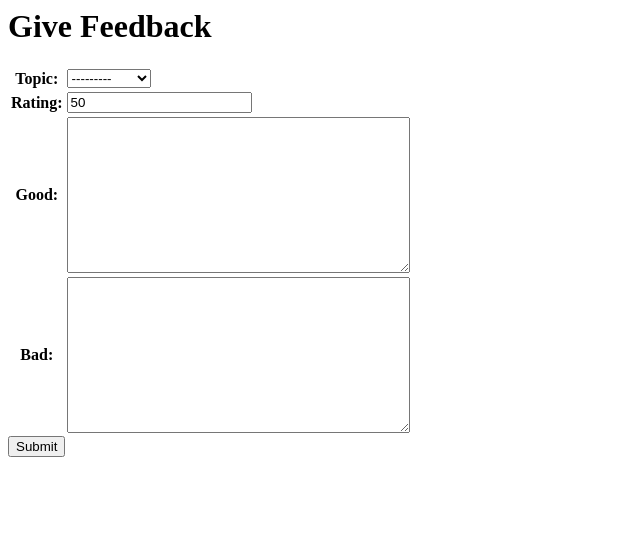
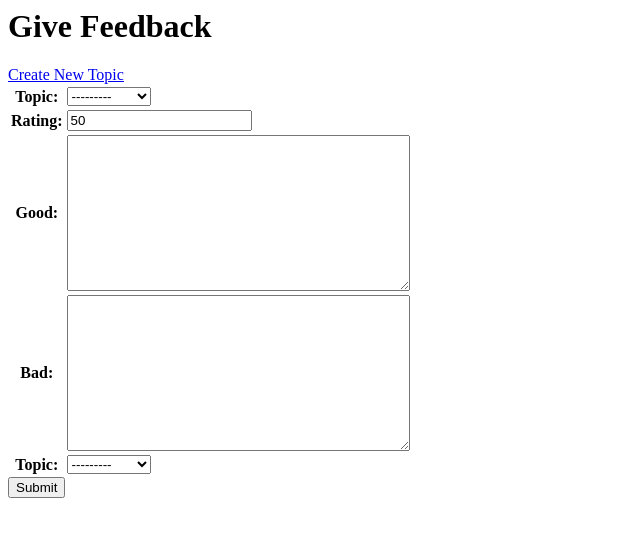
Before and after one commit to hamk-webdev-intip22x6/palautekooderit-project, a Django app: page /feedback/ in a window 1280 px wide. Shown: the top 537 px of the page, without its empty margins (0-640 px from the left). Run offline with Django 4.2, Linux system fonts and the light colour scheme; data comes from the database, SQL or seed files in the repository; both versions use the stored data as it was after the commit; parts of the project's set-up code (start-up, migrations or seed data) failed here and were passed over.

Commit message:
topic_create

```diff
--- a/feedback/templates/feedback/index.html
+++ b/feedback/templates/feedback/index.html
@@ -1,8 +1,14 @@
 <h1>Give Feedback</h1>
+<a href="{% url 'feedback:create_topic' %}">Create New Topic</a>
 <form action="" method="post">
     {% csrf_token %}
     <table>
-    {{ form.as_table }}
+        {{ form.as_table }}
+        <tr>
+            <th><label for="{{ form.topic.id_for_label }}">Topic:</label></th>
+            <td>{{ form.topic }}</td>
+        </tr>
+        <!-- Rest of the form fields -->
     </table>
     <input type="submit" value="Submit">
 </form>
--- a/feedback/urls.py
+++ b/feedback/urls.py
@@ -1,7 +1,9 @@
 from django.urls import path
 from . import views
+from .views import Feedback, TopicCreateView
 
 app_name = 'feedback'
 urlpatterns = [
     path('', views.FeedbackCreateView.as_view(), name='index'),
+    path('create-topic/', TopicCreateView.as_view(), name='create_topic'),
 ]
--- a/feedback/views.py
+++ b/feedback/views.py
@@ -1,11 +1,23 @@
 from django.shortcuts import render
 from django.views.generic.edit import CreateView
 from django.urls.base import reverse_lazy
-from .models import Feedback
+from .models import Feedback, Topic
 
 # Create your views here.
 class FeedbackCreateView(CreateView):
     model = Feedback
-    fields = ['topic', 'rating', 'good', 'bad']
+    fields = ['topic', 'rating', 'good', 'bad']  # Include all fields in the form
     template_name = "feedback/index.html"
     success_url = reverse_lazy('feedback:index')
+
+    def form_valid(self, form):
+        topic_name = form.cleaned_data['topic']
+        topic, created = Topic.objects.get_or_create(name=topic_name)
+        form.instance.topic = topic
+        return super().form_valid(form)
+
+class TopicCreateView(CreateView):
+    model = Topic
+    fields = ['name']
+    template_name = "feedback/create_topic.html"
+    success_url = reverse_lazy('feedback:index')  # Adjust the URL name based on your project structure
```
Also changed, not shown: feedback/templates/feedback/create_topic.html (added, +8 -0 lines), db.sqlite3.
